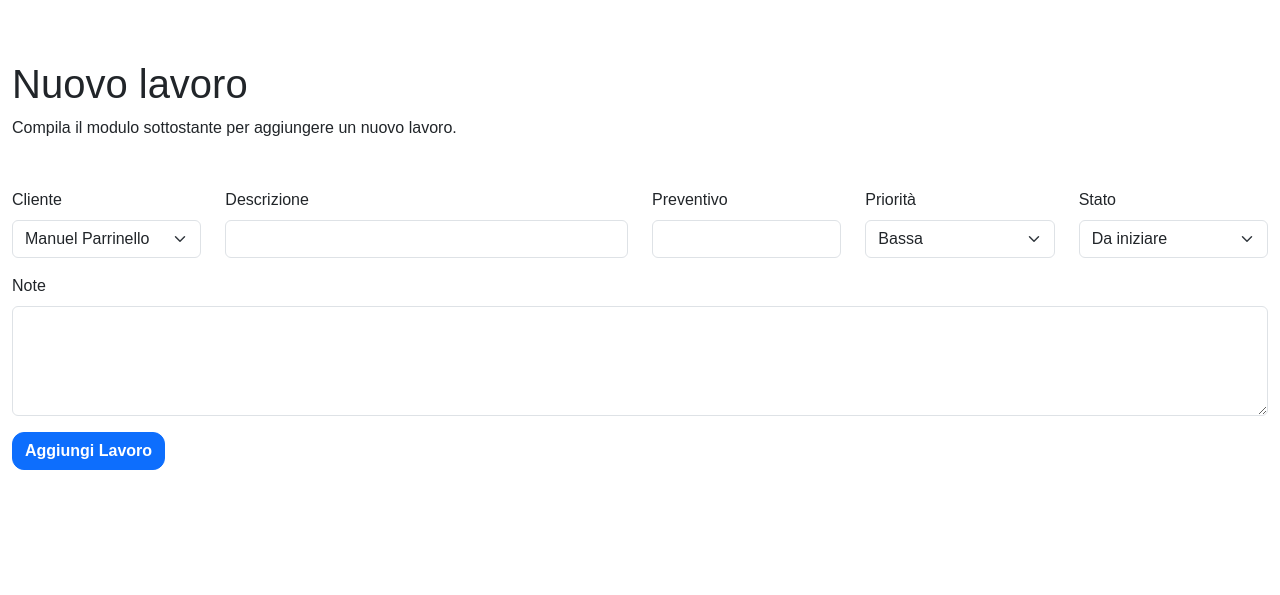
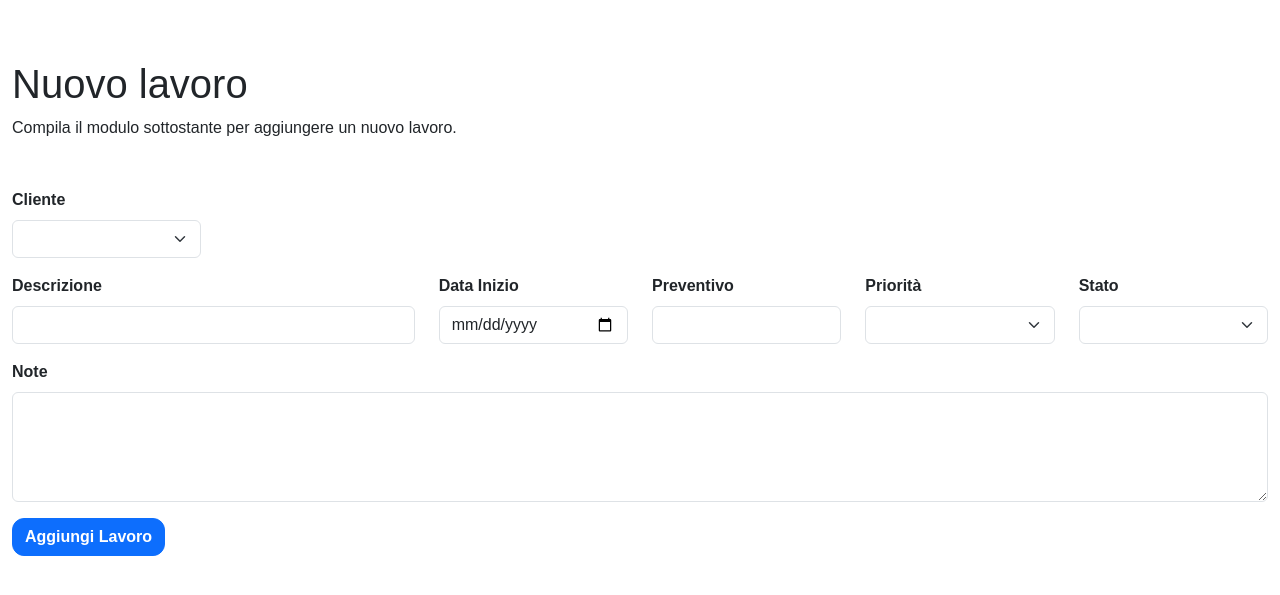
Before and after one commit to manuelparrinello/tazebao, a Flask app: page /lavori/new in a window 1280 px wide. Shown: the part 104-699 px from the top of the page. Run offline with Flask 3, Linux system fonts and the light colour scheme; some web fonts are replaced.

Commit message:
robette varie e fix vari

```diff
--- a/app.py
+++ b/app.py
@@ -2,6 +2,7 @@
 from flask_cors import CORS
 import os
 from flask_sqlalchemy import SQLAlchemy
+from datetime import datetime
 
 
 app = Flask(__name__)
@@ -72,7 +73,7 @@
 @app.route("/clienti/new", methods=["GET", "POST"])
 def nuovo_cliente():
     if request.method == "POST":
-        nomeCliente = request.form.get("nomeCliente").title()
+        nomeCliente = request.form.get("nome_cliente").title()
         telefono = request.form.get("telefono")
         email = request.form.get("email").lower()
         note = request.form.get("note")
@@ -117,12 +118,22 @@
         preventivato = request.form.get("preventivato")
         note = request.form.get("note")
 
+        def convertToDate(data_string):
+            if data_string:
+                return datetime.strptime(data_string, '%Y-%m-%d').date()
+            return None
+
+        # 1. Creiamo gli oggetti data PRIMA di usarli nel jsonify
+        data_inizio_obj = convertToDate(data_inizio)
+        data_fine_obj = convertToDate(data_fine)
+        data_pagamento_obj = convertToDate(data_pagamento)
+
         # Aggiungi il nuovo lavoro al database
         nuovo_lavoro = Lavoro(
             descrizione=descrizione,
-            data_inizio=data_inizio,
-            data_fine=data_fine,
-            data_pagamento=data_pagamento,
+            data_inizio=data_inizio_obj,
+            data_fine=data_fine_obj,
+            data_pagamento= data_pagamento_obj,
             cliente_id=cliente_id,
             priorita=priorita,
             stato=stato,
@@ -137,9 +148,9 @@
                     "message": "Lavoro aggiunto con successo!",
                     "data": {
                         "descrizione": descrizione,
-                        "data_inizio": data_inizio,
-                        "data_fine": data_fine,
-                        "data_pagamento": data_pagamento,
+                        "data_inizio": data_inizio_obj.strftime('%d/%m/%Y') if data_inizio_obj else None,
+                        "data_fine": data_fine_obj.strftime('%d/%m/%Y') if data_fine_obj else None,
+                        "data_pagamento": data_pagamento_obj.strftime('%d/%m/%Y') if data_pagamento_obj else None,
                         "cliente_id": cliente_id,
                         "priorita": priorita,
                         "stato": stato,
@@ -153,7 +164,6 @@
 
     if request.method == "GET":
         clienti_list = Cliente.query.all()
-        print(clienti_list)
         return render_template("lavoro_new.html", clienti=clienti_list)
 
 
@@ -198,7 +208,9 @@
     cliente = Cliente.query.get_or_404(cliente_id)
     db.session.delete(cliente)
     db.session.commit()
-    return "", 204
+    return jsonify({
+        'message' : 'Cliente eliminato con successo'
+    })
 
 
 # LAVORO DELETE
@@ -207,7 +219,9 @@
     lavoro = Lavoro.query.get_or_404(lavoro_id)
     db.session.delete(lavoro)
     db.session.commit()
-    return "", 204
+    return jsonify({
+        'message' : f"Lavoro '{lavoro.descrizione}' eliminato con successo"
+    })
 
 
 # CLIENTE EDIT PAGE
@@ -319,6 +333,14 @@
         }
     )
 
+# API - Recupero ID tramite Nome Cliente
+@app.get('/api/clienti/getid/<string:nome>')
+def get_ID_by_name(nome):
+    cliente = Cliente.query.filter_by(name=nome).first()
+    id = cliente.id
+    print(id)
+    return jsonify({ 'id' : id })
+
 
 ######################## TESTING ########################
 @app.route("/test")
--- a/static/js/components/C_tabella_lavori.js
+++ b/static/js/components/C_tabella_lavori.js
@@ -31,7 +31,7 @@
                             </span>
                         </td>
                         <td class="text-center">[[ lavoro.stato ]]</td>
-                        <td class="text-center">[[ lavoro.data_inizio || '-' ]]</td>
+                        <td class="text-center">[[ lavoro.data_inizio ? new Date(lavoro.data_inizio).toLocaleDateString('it-IT') : '-' ]]</td>
                         <td class="text-center">[[ lavoro.data_fine || '-' ]]</td>
                         <td class="text-center">[[ lavoro.data_pagamento || '-' ]]</td>
                         <td class="text-center" id="note_td" v-html="renderNoteIcon(lavoro.note)"></td>
--- a/static/js/lavori.js
+++ b/static/js/lavori.js
@@ -1,6 +1,6 @@
 const getAllLavori = Vue.createApp({
-  components : {
-    'tabella-lavori' : TabellaLavori // Registri il componente
+  components: {
+    'tabella-lavori': TabellaLavori // Registri il componente
   },
   data() {
     return {
--- a/static/js/lavoro_new.js
+++ b/static/js/lavoro_new.js
@@ -9,32 +9,40 @@
       priorita: "",
       preventivato: "",
       cliente: "",
+      note: ""
     };
   },
+
   methods: {
-    submitForm(e) {
-      e.preventDefault();
+
+    async submitForm() {
       const form = document.querySelector("#nuovoLavoro");
       const formData = new FormData(form);
+      const cliente_id = formData.get('cliente_id');
       formData.append("descrizione", this.descrizione);
-      formData.append("dataInizio", this.dataInizio);
-      formData.append("dataFine", this.dataFine);
-      formData.append("dataPagamento", this.dataPagamento);
-      formData.append("stato", this.stato);
-      formData.append("priorita", this.priorita);
-      formData.append("preventivato", this.preventivato);
-      formData.append("cliente", this.cliente);
-      fetch("/lavori/new", {
-        method: "POST",
-        body: formData,
-      }).then((response) => {
-        if (response.ok) {
-          window.alert("Lavoro creato con successo!");
-          window.location.href = "/lavori";
-        } else {
-          console.error("Errore durante la creazione del lavoro.");
+      formData.append("data_inizio", this.dataInizio)
+      formData.append("data_fine", this.dataFine)
+      formData.append("data_pagamento", this.dataPagamento)
+      formData.append("cliente_id", cliente_id)
+      formData.append("data_pagamento", this.dataPagamento)
+      formData.append("priorita", this.priorita)
+      formData.append("stato", this.stato)
+      formData.append("preventivato", this.preventivato)
+      formData.append("note", this.note)
+
+      try {
+        const response = await fetch("/lavori/new", {
+          method: "POST",
+          body: formData,
+        })
+        if (!response.ok) {
+          throw new Error('Errore improvviso: HTTP' + response.status);
         }
-      });
+        window.alert("Lavoro aggiunto con successo")
+        window.location.href = `/clienti/${cliente_id}`
+      } catch (error) {
+        console.log(error.message);
+      }
     },
   },
 }).mount("#formLavoro");
--- a/templates/cliente_edit.html
+++ b/templates/cliente_edit.html
@@ -29,8 +29,8 @@
                         cliente
                     </button>
 
-                    <button v-on:click="editCliente($event, {{ cliente.id }})"
-                        class="btn btn-primary fw-bold"><span><i class="bi bi-floppy"></i></span>&nbsp;Salva
+                    <button v-on:click="editCliente($event, {{ cliente.id }})" class="btn btn-success fw-bold"><span><i
+                                class="bi bi-floppy"></i></span>&nbsp;Salva
                         modifiche
                     </button>
 
--- a/templates/clienti.html
+++ b/templates/clienti.html
@@ -15,7 +15,7 @@
 </div>
 
 <div id="clientiPage" class="container p-0" v-cloak>
-    <tabella-clienti :clienti_data="clienti"></tabella-clienti>
+    <tabella-clienti :clienti_data="clienti" @delete="clickForDeleteCliente"></tabella-clienti>
 </div>
 {% endblock %}
 
--- a/templates/lavoro_new.html
+++ b/templates/lavoro_new.html
@@ -11,11 +11,11 @@
     <div class="container p-0 mt-5" id="formLavoro">
 
         <div class="row">
-
             <div class="col-2">
                 <div class="mb-3">
-                    <label for="cliente_id" class="form-label">Cliente</label>
-                    <select class="form-control form-select" id="cliente_id" name="cliente_id" required>
+                    <label for="cliente_id" class="form-label fw-bold">Cliente</label>
+                    <select v-model="cliente" class="form-control form-select" id="cliente_id" name="cliente_id"
+                        required>
                         {% if clienti %}
                         {% for cliente in clienti %}
                         <option value="{{ cliente.id }}">{{ cliente.name }}</option>
@@ -26,26 +26,38 @@
                     </select>
                 </div>
             </div>
+        </div>
+
+        <div class="row">
 
             <div class="col-4">
                 <div class="mb-3">
-                    <label for="descrizione" class="form-label">Descrizione</label>
-                    <input type="text" class="form-control" id="descrizione" name="descrizione" required>
+                    <label for="descrizione" class="fw-bold form-label">Descrizione</label>
+                    <input v-model="descrizione" type="text" class="form-control" id="descrizione" name="descrizione"
+                        required>
                 </div>
             </div>
 
             <div class="col-2">
                 <div class="mb-3">
-                    <label for="preventivato" class="form-label">Preventivo</label>
-                    <input type="number" step="0.01" class="form-control" id="preventivato" name="preventivato">
+                    <label for="data_inizio" class="fw-bold form-label">Data Inizio</label>
+                    <input class="form-control" type="date" name="data_inizio" id="data_inizio">
                 </div>
             </div>
 
             <div class="col-2">
                 <div class="mb-3">
-                    <label for="priorita" class="form-label">Priorità</label>
-                    <select class="form-control form-select" name="priorita" id="">
-                        <option value="Bassa">Bassa</option>
+                    <label for="preventivato" class="fw-bold form-label">Preventivo</label>
+                    <input v-model="preventivato" type="number" step="0.01" class="form-control" id="preventivato"
+                        name="preventivato">
+                </div>
+            </div>
+
+            <div class="col-2">
+                <div class="mb-3">
+                    <label for="priorita" class="fw-bold form-label">Priorità</label>
+                    <select v-model="priorita" class="form-control form-select" name="priorita" id="">
+                        <option selected value="Bassa">Bassa</option>
                         <option value="Media">Media</option>
                         <option value="Alta">Alta</option>
                     </select>
@@ -54,8 +66,8 @@
 
             <div class="col-2">
                 <div class="mb-3">
-                    <label for="stato" class="form-label">Stato</label>
-                    <select class="form-control form-select" name="stato" id="">
+                    <label for="stato" class="fw-bold form-label">Stato</label>
+                    <select v-model="stato" class="form-control form-select" name="stato" id="">
                         <option value="Da iniziare">Da iniziare</option>
                         <option value="In attesa">In attesa</option>
                         <option value="In corso">In corso</option>
@@ -64,17 +76,14 @@
                 </div>
             </div>
 
-
         </div>
 
-
-
         <div class="mb-3">
-            <label for="note" class="form-label">Note</label>
-            <textarea class="form-control" id="note" name="note" rows="4"></textarea>
+            <label for="note" class="fw-bold form-label">Note</label>
+            <textarea v-model="note" class="form-control" id="note" name="note" rows="4"></textarea>
         </div>
 
-        <button @click="submitForm" type="submit" class="btn btn-primary">Aggiungi Lavoro</button>
+        <button @click.prevent="submitForm()" type="submit" class="btn btn-primary">Aggiungi Lavoro</button>
 </form>
 {% endblock %}
 
```
Also changed, not shown: static/js/cliente_new.js (+19 -21 lines), static/js/clienti.js (+19 -49 lines), static/js/components/C_tabella_clienti.js (+5 -6 lines), static/js/components/C_tabella_lavori_cliente.js (+4 -4 lines), templates/cliente_new.html (+2 -8 lines), app.db.
